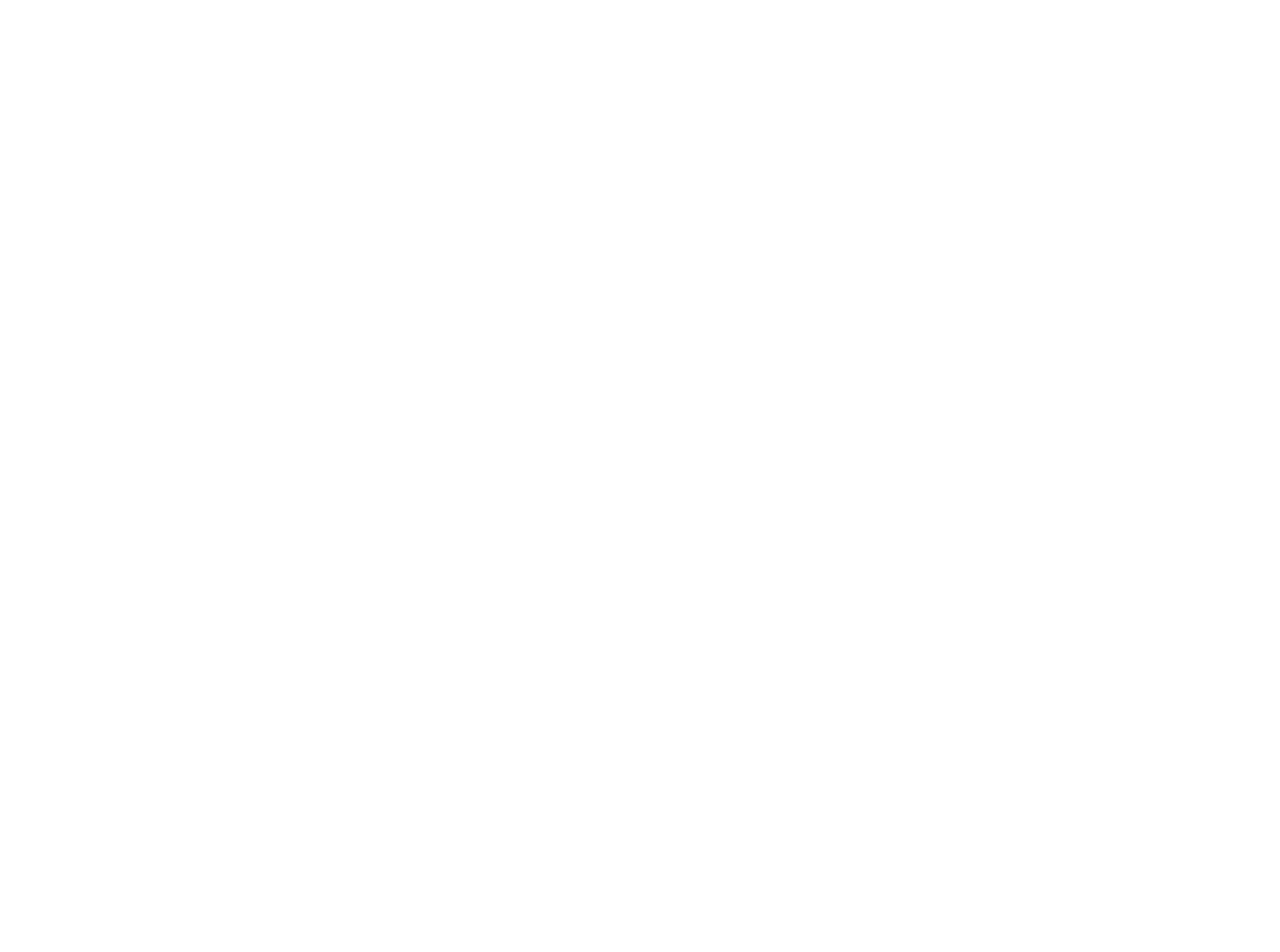
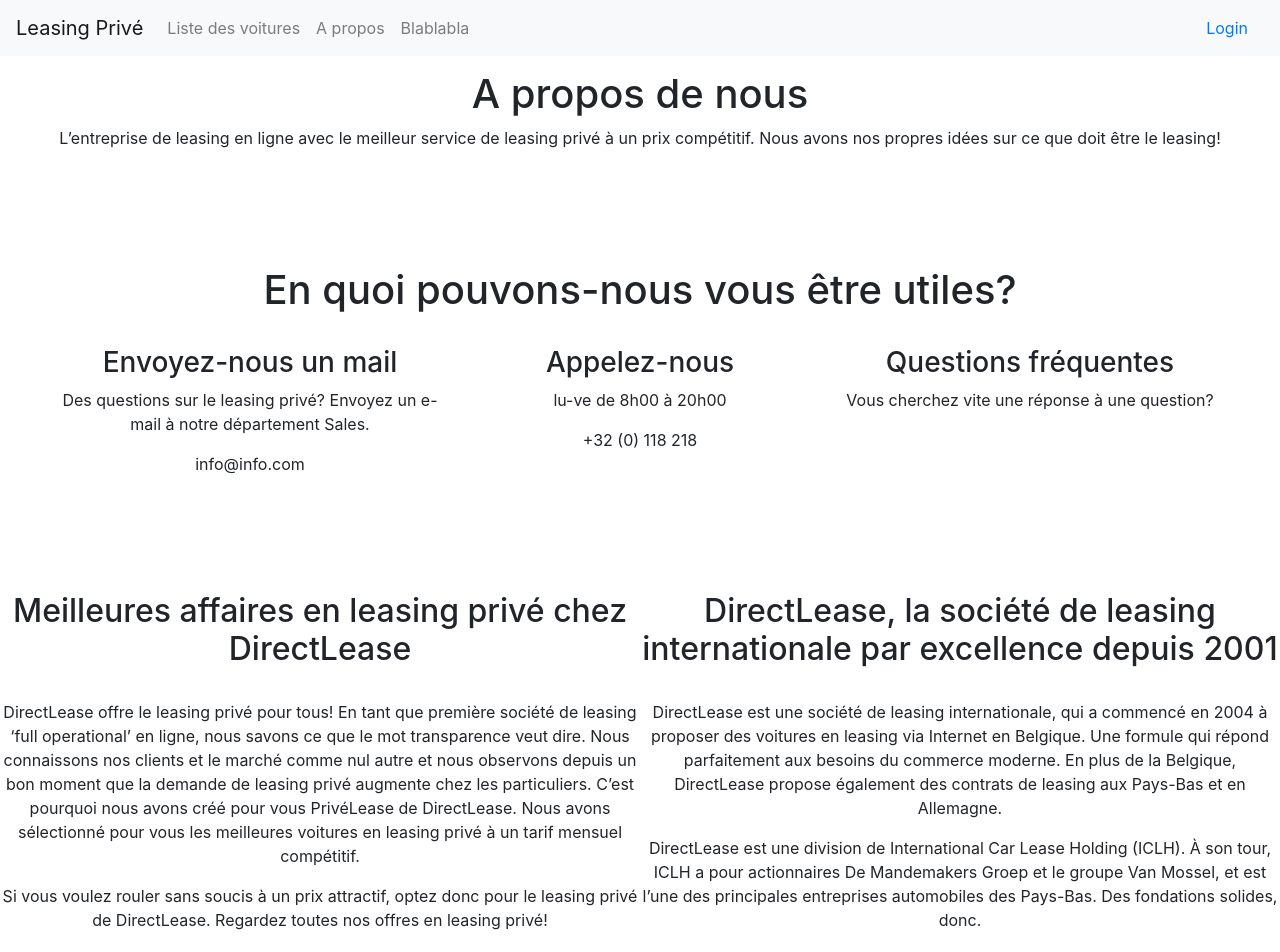
Before and after one commit to benas31/private-leasing, a React (Create React App) app in the folder frontend/: page /about in a window 1280 px wide. Shown: the top 952 px of the page. Before the commit the page ends 800 px from the top, so only its background shows below. Built offline with nearby package versions, Linux system fonts and the light colour scheme; the HTML template or start-up script is replaced by a standard one.

Commit message:
add a propos page

```diff
--- a/frontend/src/App.js
+++ b/frontend/src/App.js
@@ -9,9 +9,10 @@
 import Profil from "./views/Profil";
 import AddContract from "./views/AddContract";
 import CarDetail from "./views/CarDetail";
+import About from "./views/About";
 const App = () => {
   return (
-    <div style={{ paddingTop: "55px" }}>
+    <div style={{ paddingTop: "70px" }}>
       <Router>
         <Switch>
           <Route exact path="/" component={Homepage}></Route>
@@ -23,6 +24,7 @@
           <Route exact path="/profil" component={Profil}></Route>
           <Route exact path="/addcontract" component={AddContract}></Route>
           <Route exact path="/cardetail" component={CarDetail}></Route>
+          <Route exact path="/about" component={About}></Route>
         </Switch>
       </Router>
     </div>
--- a/frontend/src/components/TopMenu.js
+++ b/frontend/src/components/TopMenu.js
@@ -48,28 +48,12 @@
           </NavItem>
 
           <NavItem>
-            <NavLink href="">F.A.Q</NavLink>
+            <NavLink href="/about">A propos</NavLink>
           </NavItem>
           <NavItem>
             <NavLink href="">Blablabla</NavLink>
           </NavItem>
-          {connected && (
-            <>
-              <UncontrolledDropdown nav inNavbar>
-                <DropdownToggle nav caret>
-                  Options
-                </DropdownToggle>
-                <DropdownMenu right>
-                  <DropdownItem>
-                    <NavLink href="/contract">Mes contracts</NavLink>
-                  </DropdownItem>
-                  <DropdownItem>Option 2</DropdownItem>
-                  <DropdownItem divider />
-                  <DropdownItem>Reset</DropdownItem>
-                </DropdownMenu>
-              </UncontrolledDropdown>
-            </>
-          )}
+          {connected && <NavLink href="/contract">Mes contracts</NavLink>}
         </Nav>
         {!connected ? (
           <NavLink href="/login">Login</NavLink>
--- /dev/null
+++ b/frontend/src/views/About.js
@@ -0,0 +1,116 @@
+import React from "react";
+import TopMenu from "../components/TopMenu";
+import styled from "styled-components";
+import Footer from "../components/Footer";
+
+const TopContainer = styled.div``;
+
+const FlexContainer = styled.div`
+  display: flex;
+  flex-direction: column;
+`;
+
+const Grid = styled.div`
+  padding-bottom: 100px;
+  text-align: center;
+  flex-direction: grid;
+  margin-left: auto;
+  margin-right: auto;
+  max-width: 1300px;
+`;
+
+const ColDiv = styled.div`
+  flex: 1;
+`;
+const Flex = styled.div`
+  display: flex;
+  flex-direction: row;
+`;
+const About = () => {
+  return (
+    <TopContainer>
+      <TopMenu></TopMenu>
+      <FlexContainer>
+        <Grid>
+          <h1>A propos de nous</h1>
+          <p>
+            L’entreprise de leasing en ligne avec le meilleur service de leasing
+            privé à un prix compétitif. Nous avons nos propres idées sur ce que
+            doit être le leasing!
+          </p>
+        </Grid>
+        <Grid>
+          <h1>En quoi pouvons-nous vous être utiles?</h1>
+          <br />
+          <Flex>
+            <ColDiv>
+              <h3>Envoyez-nous un mail</h3>
+              <p>
+                Des questions sur le leasing privé? Envoyez un e-mail à notre
+                département Sales.
+              </p>
+              <p>info@info.com</p>
+            </ColDiv>
+            <ColDiv>
+              <h3>Appelez-nous</h3>
+              <p>lu-ve de 8h00 à 20h00</p>
+              <p>+32 (0) 118 218</p>
+            </ColDiv>
+            <ColDiv>
+              <h3>Questions fréquentes</h3>
+              <p>Vous cherchez vite une réponse à une question?</p>
+            </ColDiv>
+          </Flex>
+        </Grid>
+        <Grid>
+          <Flex>
+            <ColDiv>
+              <h2>Meilleures affaires en leasing privé chez DirectLease</h2>
+              <br />
+              <p>
+                DirectLease offre le leasing privé pour tous! En tant que
+                première société de leasing ‘full operational’ en ligne, nous
+                savons ce que le mot transparence veut dire. Nous connaissons
+                nos clients et le marché comme nul autre et nous observons
+                depuis un bon moment que la demande de leasing privé augmente
+                chez les particuliers. C’est pourquoi nous avons créé pour vous
+                PrivéLease de DirectLease. Nous avons sélectionné pour vous les
+                meilleures voitures en leasing privé à un tarif mensuel
+                compétitif.
+              </p>
+              <p>
+                Si vous voulez rouler sans soucis à un prix attractif, optez
+                donc pour le leasing privé de DirectLease. Regardez toutes nos
+                offres en leasing privé!
+              </p>
+            </ColDiv>
+            <ColDiv>
+              <h2>
+                DirectLease, la société de leasing internationale par excellence
+                depuis 2001
+              </h2>
+              <br />
+              <p>
+                DirectLease est une société de leasing internationale, qui a
+                commencé en 2004 à proposer des voitures en leasing via Internet
+                en Belgique. Une formule qui répond parfaitement aux besoins du
+                commerce moderne. En plus de la Belgique, DirectLease propose
+                également des contrats de leasing aux Pays-Bas et en Allemagne.
+              </p>
+              <p>
+                DirectLease est une division de International Car Lease Holding
+                (ICLH). À son tour, ICLH a pour actionnaires De Mandemakers
+                Groep et le groupe Van Mossel, et est l’une des principales
+                entreprises automobiles des Pays-Bas. Des fondations solides,
+                donc.
+              </p>
+            </ColDiv>
+          </Flex>
+        </Grid>
+      </FlexContainer>
+      <Footer></Footer>
+    </TopContainer>
+  );
+};
+
+export default About;
--- a/frontend/src/views/CarList.js
+++ b/frontend/src/views/CarList.js
@@ -15,8 +15,6 @@
 const Flex = styled.div`
   display: flex;
   padding-bottom: 20px;
-  align-items: center;
-  grid-template-columns: 1fr 1fr 1fr 1fr;
 `;
 
 const FlexRow = styled.div``;
```
Also changed, not shown: frontend/src/views/MyAccount.js (added, +18 -0 lines).
